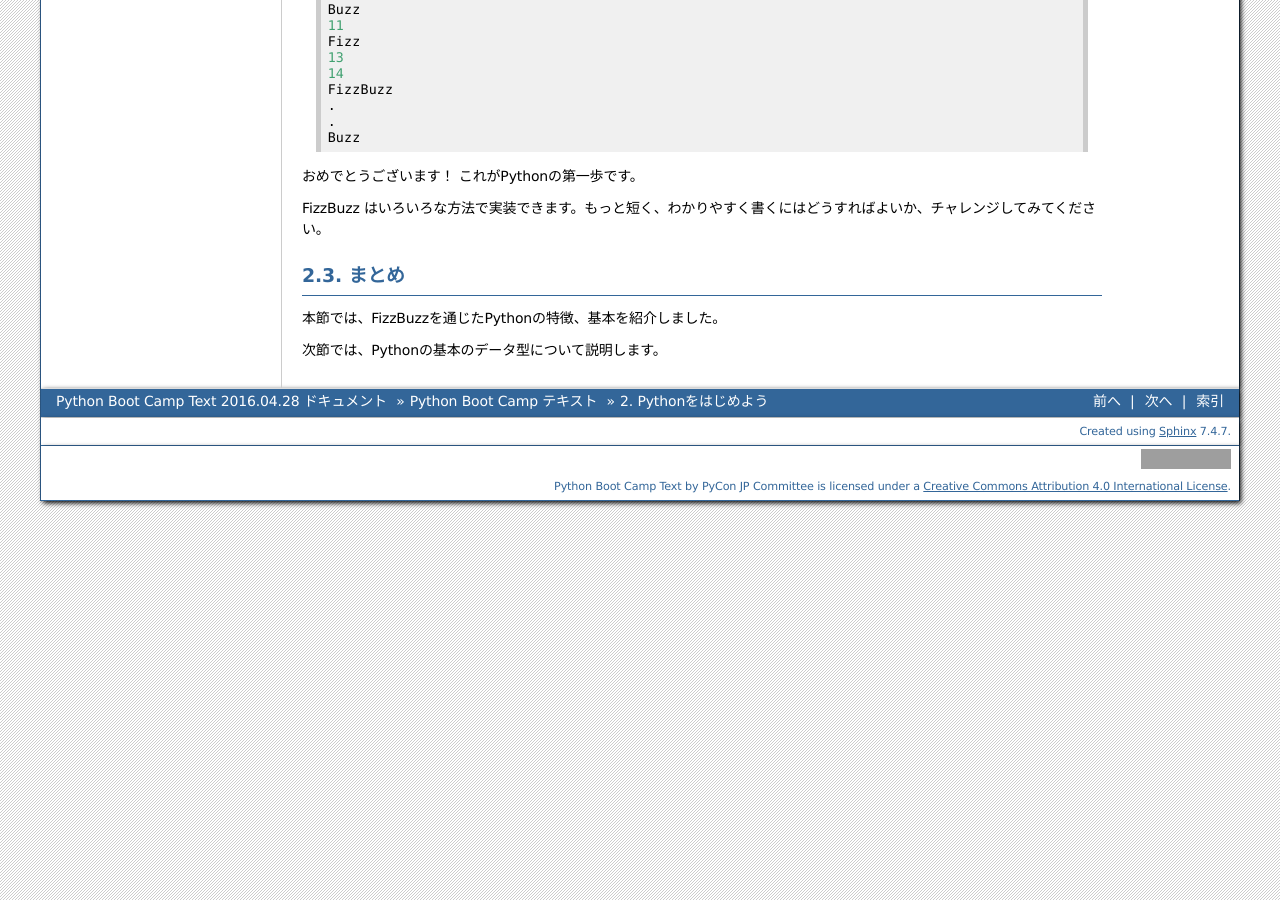
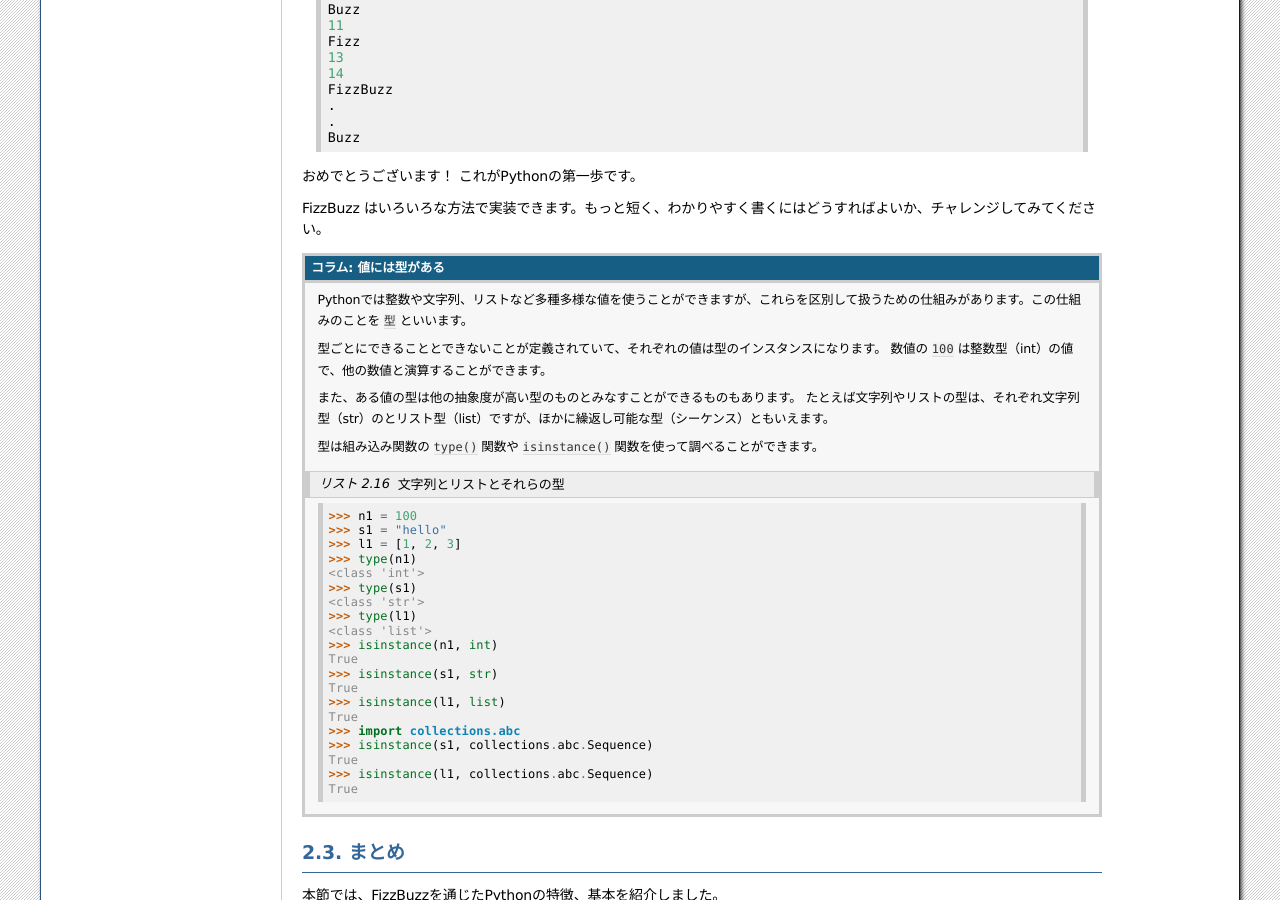
Before and after one commit to pyconjp/pycamp.pycon.jp, a Sphinx documentation site: the page built from source/textbook/2_intro.rst, in a window 1280 px wide and 900 px high, scrolled down 7253 px. Built offline with Sphinx 7.4.7, drawn with Linux system fonts in a browser that asks for light colours; grey boxes are pictures that could not be loaded.

Commit message:
型についての説明を追加した

```diff
--- a/source/textbook/2_intro.rst
+++ b/source/textbook/2_intro.rst
@@ -434,6 +434,42 @@ FizzBuzz処理の実装の完了
 
 FizzBuzz はいろいろな方法で実装できます。もっと短く、わかりやすく書くにはどうすればよいか、チャレンジしてみてください。
 
+.. admonition:: コラム: 値には型がある
+
+   Pythonでは整数や文字列、リストなど多種多様な値を使うことができますが、これらを区別して扱うための仕組みがあります。この仕組みのことを ``型`` といいます。
+
+   型ごとにできることとできないことが定義されていて、それぞれの値は型のインスタンスになります。
+   数値の ``100`` は整数型（int）の値で、他の数値と演算することができます。
+
+   また、ある値の型は他の抽象度が高い型のものとみなすことができるものもあります。
+   たとえば文字列やリストの型は、それぞれ文字列型（str）のとリスト型（list）ですが、ほかに繰返し可能な型（シーケンス）ともいえます。
+
+   型は組み込み関数の ``type()`` 関数や ``isinstance()`` 関数を使って調べることができます。
+
+   .. code-block:: python
+      :caption: 文字列とリストとそれらの型
+
+      >>> n1 = 100
+      >>> s1 = "hello"
+      >>> l1 = [1, 2, 3]
+      >>> type(n1)
+      <class 'int'>
+      >>> type(s1)
+      <class 'str'>
+      >>> type(l1)
+      <class 'list'>
+      >>> isinstance(n1, int)
+      True
+      >>> isinstance(s1, str)
+      True
+      >>> isinstance(l1, list)
+      True
+      >>> import collections.abc
+      >>> isinstance(s1, collections.abc.Sequence)
+      True
+      >>> isinstance(l1, collections.abc.Sequence)
+      True
+
 まとめ
 =============
 本節では、FizzBuzzを通じたPythonの特徴、基本を紹介しました。
```
